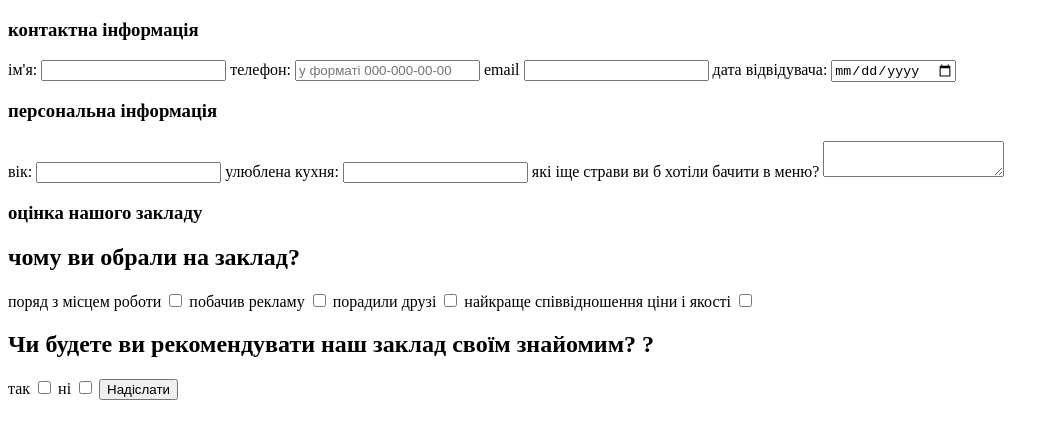
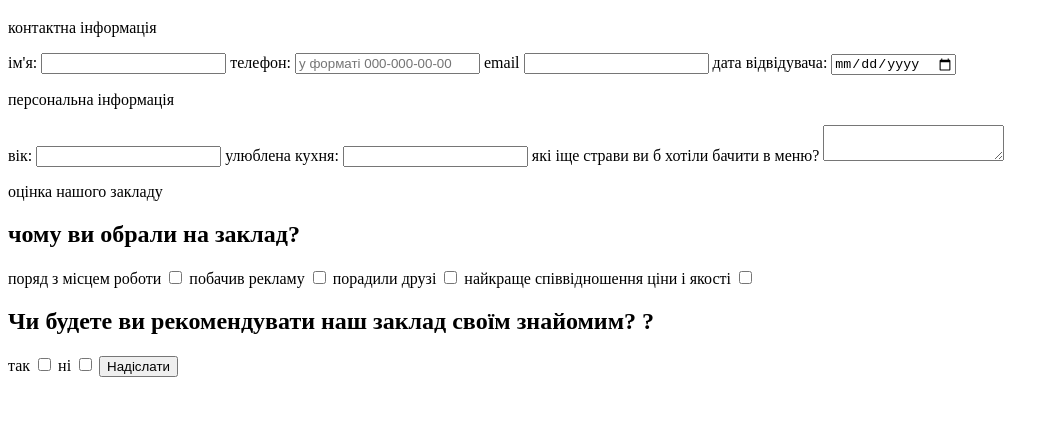
Before and after one commit to misha228-dotcom/HW-8, a plain HTML site: page index.html in a window 1280 px wide. Shown: the part 61-500 px from the top of the page, without its empty margins (0-1059 px from the left). Drawn offline with Linux system fonts and the light colour scheme.

Commit message:
Add files via upload

```diff
--- a/index.html
+++ b/index.html
@@ -10,12 +10,13 @@
     <div>
         <h1> Анкета відвідувача ресторану</h1>
         <form>
-            <h3>контактна інформація</h3>
+            <p>контактна інформація</p>
     <label>
         ім'я:
     <input type="text">
 
     </label>
+
     <label>
  телефон:
  <input type="tel" placeholder="у форматі 000-000-00-00">
@@ -41,7 +42,7 @@ email
 
 
 <form>
- <h3>персональна інформація</h3>
+ <p>персональна інформація</p>
  <label>
     вік:
     <input type="text">
@@ -61,7 +62,7 @@ email
 </form>
 
 
-<h3> оцінка нашого закладу   </h3>
+<p> оцінка нашого закладу   </p>
 <form>
     <h2> чому ви обрали на заклад?</h2>
 <label>
```
